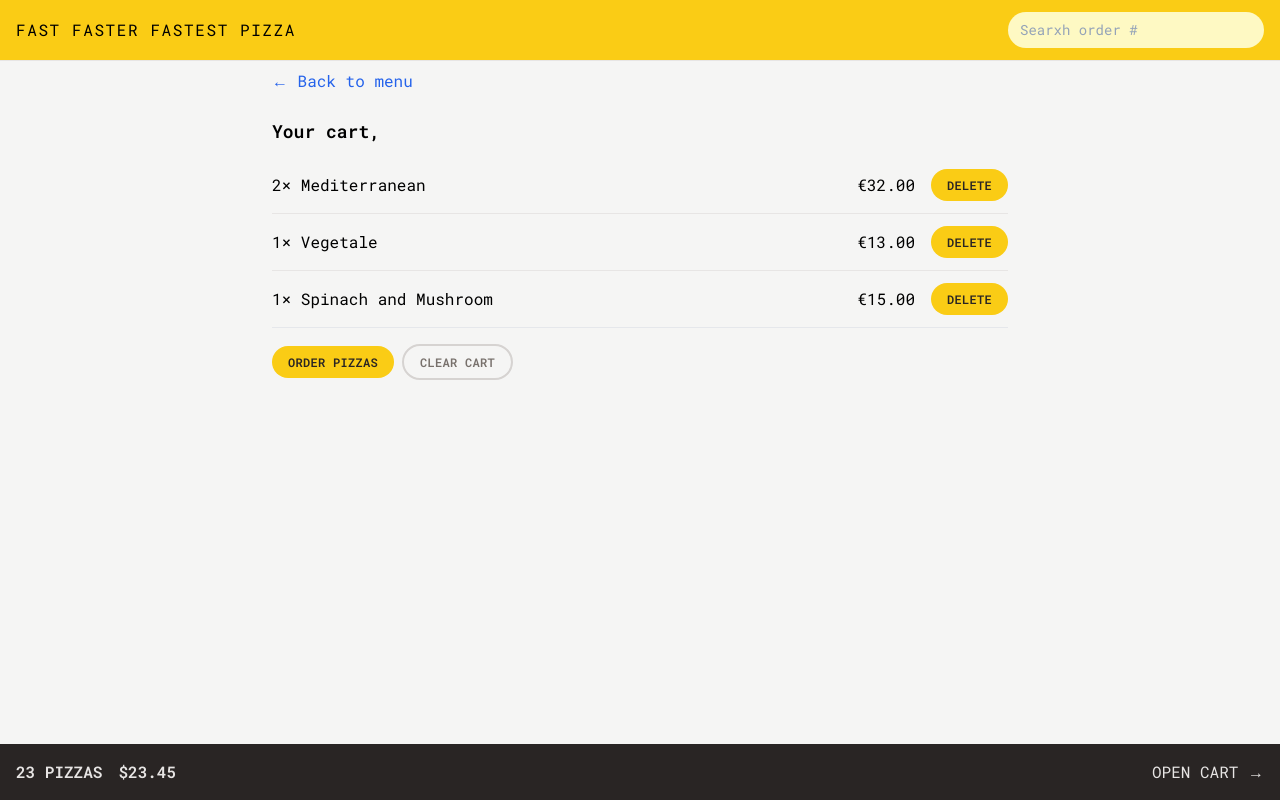
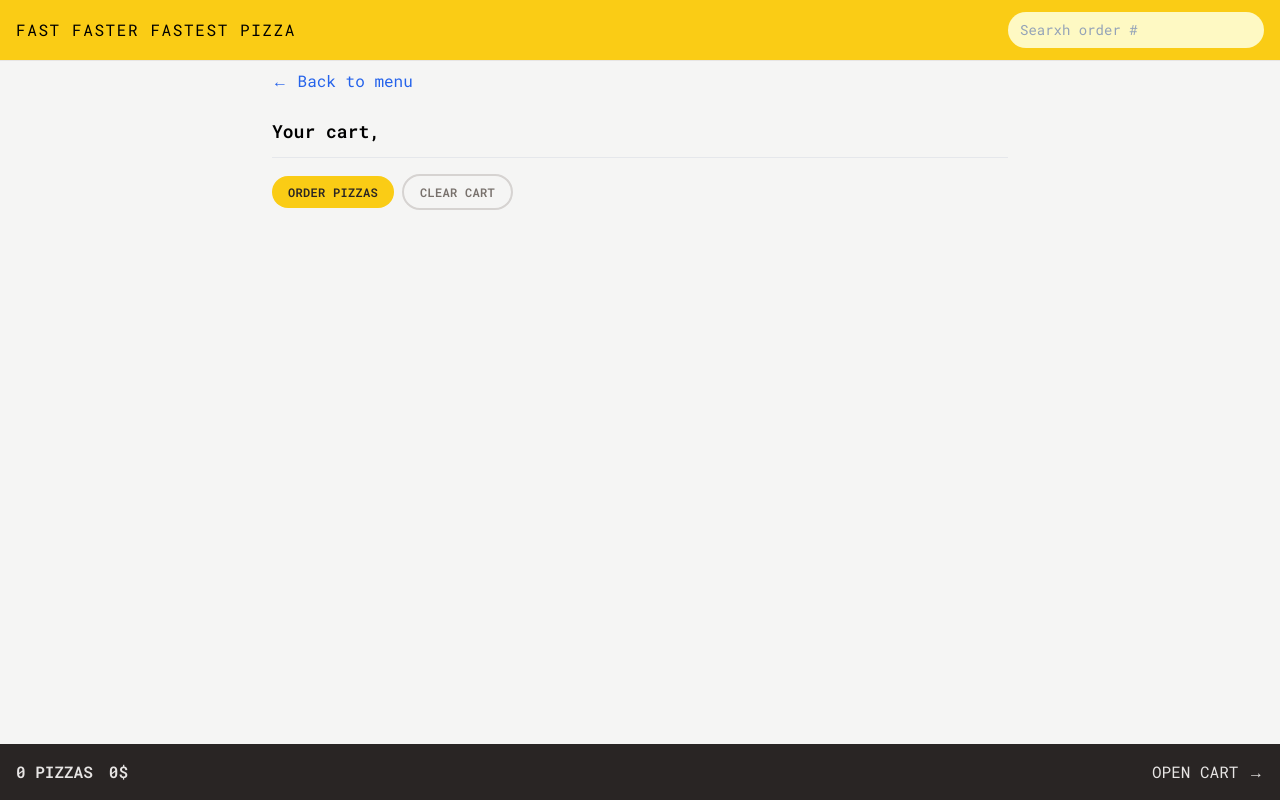
Before and after one commit to MuzilHassan/fast-pizza, a React (Vite) app: page /cart in a window 1280 px wide. Built offline with nearby package versions, Linux system fonts and the light colour scheme.

Commit message:
added add to cart delte and clear cart functionality

```diff
--- a/src/features/cart/Cart.jsx
+++ b/src/features/cart/Cart.jsx
@@ -1,7 +1,8 @@
 import { Link } from "react-router-dom";
 import Button from "../../ui/Button";
 import CartItem from "./CartItem";
-import { useSelector } from "react-redux";
+import { useDispatch, useSelector } from "react-redux";
+import { clearCart } from "./cartSlice";
 
 const fakeCart = [
   {
@@ -28,9 +29,13 @@ const fakeCart = [
 ];
 
 function Cart() {
-  const cart = fakeCart;
+  const cart = useSelector((state) => state.cart.cart);
   const userName = useSelector((state) => state.user.userName);
+  const dispatch = useDispatch();
 
+  const handleClick = () => {
+    dispatch(clearCart());
+  };
   return (
     <div className="px-4 py-2">
       <Link
@@ -50,7 +55,9 @@ function Cart() {
         <Button to="/order/new" type="small">
           Order pizzas
         </Button>
-        <Button type={"secondary"}>Clear cart</Button>
+        <Button type={"secondary"} handleClick={handleClick}>
+          Clear cart
+        </Button>
       </div>
     </div>
   );
--- a/src/features/cart/CartItem.jsx
+++ b/src/features/cart/CartItem.jsx
@@ -1,16 +1,24 @@
+import { useDispatch } from "react-redux";
 import Button from "../../ui/Button";
 import { formatCurrency } from "../../utils/helpers";
+import { deleteItem } from "./cartSlice";
 function CartItem({ item }) {
-  const { pizzaId, name, quantity, totalPrice } = item;
+  const { pizzaId, name, quantity, unitPrice } = item;
 
+  const dispatch = useDispatch();
+  const handleClick = () => {
+    dispatch(deleteItem(pizzaId));
+  };
   return (
     <li className="py-3 sm:flex sm:items-center sm:justify-between">
       <p className="mb-1 sm:mb-0">
         {quantity}&times; {name}
       </p>
       <div className="flex items-center justify-between gap-4">
-        <p>{formatCurrency(totalPrice)}</p>
-        <Button type={"small"}>Delete</Button>
+        <p>{formatCurrency(unitPrice)}</p>
+        <Button type={"small"} handleClick={handleClick}>
+          Delete
+        </Button>
       </div>
     </li>
   );
--- a/src/features/cart/CartOverview.jsx
+++ b/src/features/cart/CartOverview.jsx
@@ -1,11 +1,18 @@
+import { useSelector } from "react-redux";
 import { Link } from "react-router-dom";
 
 function CartOverview() {
+  const cart = useSelector((state) => state.cart.cart);
   return (
     <div className="flex items-center justify-between bg-stone-800 p-4 uppercase text-stone-200">
       <p className="space-x-4 font-semibold">
-        <span>23 pizzas</span>
-        <span>$23.45</span>
+        <span>{cart.length} pizzas</span>
+        <span>
+          {cart.reduce((acc, cur) => {
+            return acc + cur.unitPrice * cur.quantity;
+          }, 0)}
+          $
+        </span>
       </p>
       <Link to="/cart">Open cart &rarr;</Link>
     </div>
--- /dev/null
+++ b/src/features/cart/cartSlice.js
@@ -0,0 +1,41 @@
+import { createSlice } from "@reduxjs/toolkit";
+
+const initialState = {
+  cart: [],
+};
+
+const cartSlice = createSlice({
+  name: "cart",
+  initialState,
+  reducers: {
+    addItem(state, action) {
+      state.cart.push(action.payload);
+    },
+    deleteItem(state, action) {
+      state.cart = state.cart.filter((item) => item.pizzaId != action.payload);
+    },
+    clearCart(state) {
+      state.cart = [];
+    },
+    increaseItemQuantity(state, action) {
+      const item = state.cart.find((item) => item.pizzaId == action.payload);
+
+      item.quantity++;
+    },
+    decreaseItemQuantity(state, action) {
+      const item = state.cart.find((item) => item.pizzaId == action.payload);
+
+      item.quantity++;
+    },
+  },
+});
+
+export const {
+  addItem,
+  deleteItem,
+  clearCart,
+  increaseItemQuantity,
+  decreaseItemQuantity,
+} = cartSlice.actions;
+
+export default cartSlice.reducer;
--- a/src/features/menu/MenuItem.jsx
+++ b/src/features/menu/MenuItem.jsx
@@ -1,8 +1,14 @@
+import { useDispatch } from "react-redux";
 import Button from "../../ui/Button";
 import { formatCurrency } from "../../utils/helpers";
-
+import { addItem } from "../cart/cartSlice";
 function MenuItem({ pizza }) {
   const { name, unitPrice, ingredients, soldOut, imageUrl, id } = pizza;
+  const dispatch = useDispatch();
+
+  const handleClick = () => {
+    dispatch(addItem({ pizzaId: id, unitPrice, name, quantity: 1 }));
+  };
 
   return (
     <li className="flex gap-4 py-2">
@@ -24,7 +30,9 @@ function MenuItem({ pizza }) {
               Sold out
             </p>
           )}
-          <Button type="small">Add to cart</Button>
+          <Button type="small" handleClick={handleClick}>
+            Add to cart
+          </Button>
         </div>
       </div>
     </li>
--- a/src/store.js
+++ b/src/store.js
@@ -1,8 +1,10 @@
 import { configureStore } from "@reduxjs/toolkit";
 import userReducer from "./features/user/userSlice";
+import cartReducer from "./features/cart/cartSlice";
 const store = configureStore({
   reducer: {
     user: userReducer,
+    cart: cartReducer,
   },
 });
 export default store;
--- a/src/ui/Button.jsx
+++ b/src/ui/Button.jsx
@@ -1,6 +1,6 @@
 import { Link } from "react-router-dom";
 
-const Button = ({ children, disabled, type, to }) => {
+const Button = ({ children, disabled, type, to, handleClick }) => {
   const className =
     "rounded-full bg-yellow-400 px-3 py-2 font-semibold uppercase tracking-wide text-stone-800 transition-colors duration-300 hover:bg-yellow-300 focus:outline-none    focus:ring focus:ring-yellow-300 focus:ring-offset-2 disabled:cursor-not-allowed disabled:bg-yellow-200 ";
   const styles = {
@@ -15,6 +15,16 @@ const Button = ({ children, disabled, type, to }) => {
         {children}
       </Link>
     );
+  if (handleClick)
+    return (
+      <button
+        disabled={disabled}
+        className={styles[type]}
+        onClick={handleClick}
+      >
+        {children}
+      </button>
+    );
   return (
     <button disabled={disabled} className={styles[type]}>
       {children}
```
